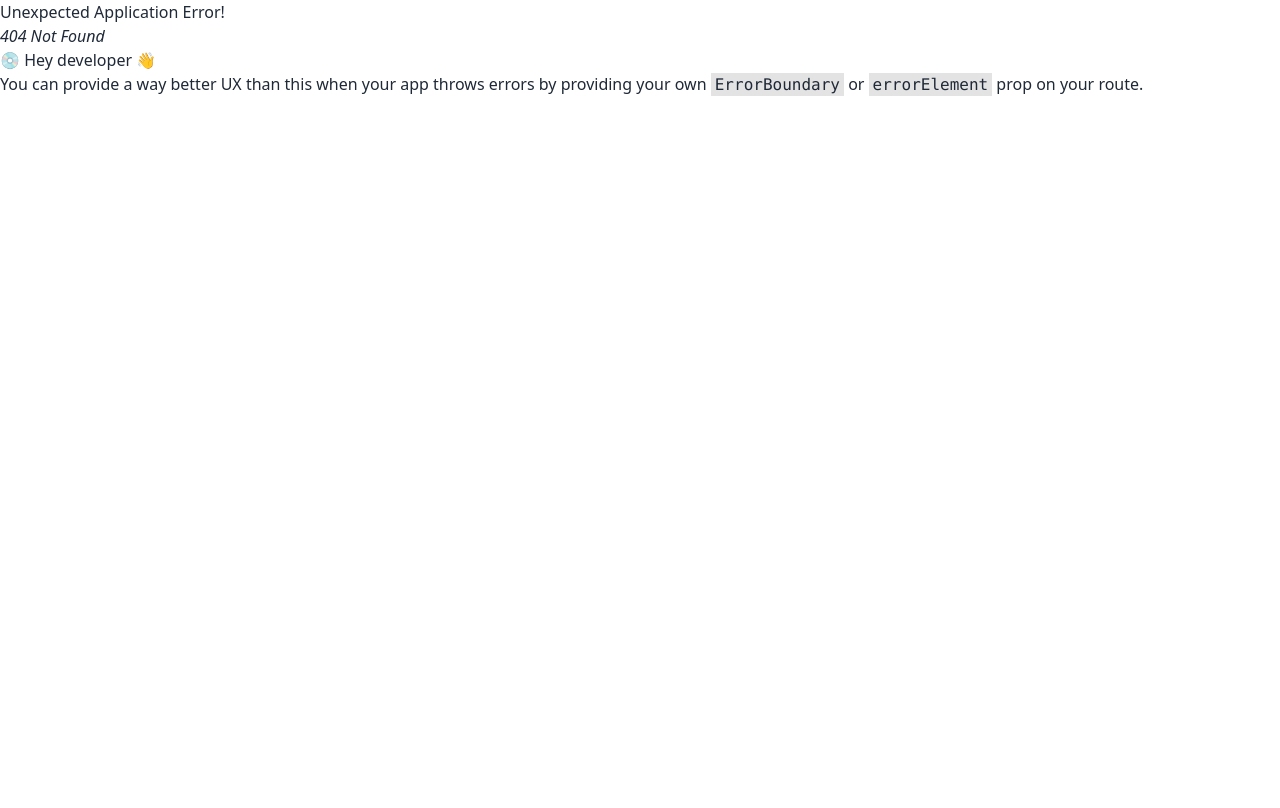
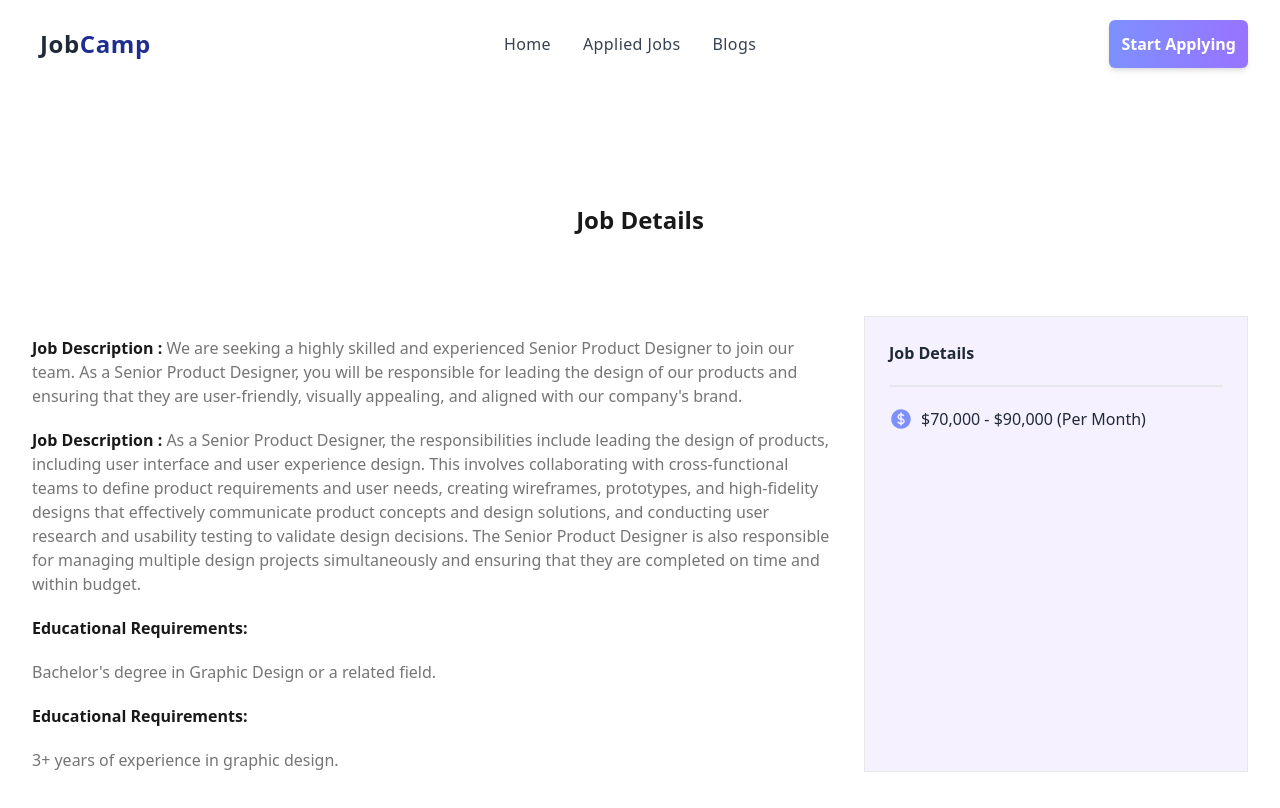
Before and after one commit to istiaq-tanim/carrer-hub, a React (Vite) app: page /1234 in a window 1280 px wide. Before the commit this address had no page. Built offline with nearby package versions, Linux system fonts and the light colour scheme.

Commit message:
jobDescription requirment added

```diff
--- a/public/featuredJob.json
+++ b/public/featuredJob.json
@@ -8,10 +8,10 @@
         "location": "Los Angeles",
         "fulltime_or_parttime": "Full-time",
         "salary": "$100,000 - $120,000",
-        "job_description": "We are seeking a highly skilled software engineer to join our team...",
-        "job_responsibility": "Design and develop software solutions...",
-        "educational_requirements": "Bachelor's degree in Computer Science or a related field...",
-        "experiences": "5+ years of experience in software development...",
+        "job_description":"We are seeking a talented software engineer to join our team. The ideal candidate will have experience in designing, developing, testing, and maintaining software applications or systems. The successful candidate will work collaboratively with cross-functional teams to create software solutions that meet business needs",
+        "job_responsibility": "The job responsibilities of a software engineer involve designing, developing, testing, and maintaining software applications or systems. They work with cross-functional teams to create software solutions that meet business needs, and write code using programming languages such as Java, C++, Python, or JavaScript. Software engineers also conduct code reviews, debug and troubleshoot software issues, and create technical documentation. They participate in agile development processes to manage project workflows, stay up to date with emerging technologies and industry trends, and collaborate with team members to ensure code integration and deployment. Finally, they work with customers or end-users to understand their needs and provide technical support when required. Ultimately, the role of a software engineer is to create and maintain high-quality software that meets the needs of the organization and its stakeholders.",
+        "educational_requirements": "Bachelor's degree in Computer Science or a related field.",
+        "experiences": "5+ years of experience in software development.",
         "contact_information": {
           "phone": "555-1234",
           "email": "jobs@acmeinc.com"
@@ -26,10 +26,10 @@
         "location": "New York City",
         "fulltime_or_parttime": "Full-time",
         "salary": "$80,000 - $100,000",
-        "job_description": "We are seeking an experienced marketing manager to lead our team...",
-        "job_responsibility": "Develop and execute marketing campaigns...",
-        "educational_requirements": "Bachelor's degree in Marketing or a related field...",
-        "experiences": "7+ years of experience in marketing...",
+        "job_description": "We are seeking a dynamic and innovative Marketing Manager to join our team. The ideal candidate will have experience in creating and implementing successful marketing strategies that drive business growth. The successful candidate will work collaboratively with cross-functional teams to develop and execute marketing campaigns that engage customers and build brand awareness.",
+        "job_responsibility": "As a Marketing Manager, your main responsibility is to develop and implement marketing strategies that align with the organization's goals and objectives. This involves creating and executing marketing campaigns across various channels, including social media, email marketing, and events, and managing and coordinating marketing initiatives with cross-functional teams. You will conduct market research and analyze customer data to identify trends and insights, and monitor and measure the effectiveness of marketing campaigns to adjust strategies accordingly.",
+        "educational_requirements": "Bachelor's degree in Marketing or a related field.",
+        "experiences": "7+ years of experience in marketing.",
         "contact_information": {
           "phone": "555-5678",
           "email": "jobs@abccorp.com"
@@ -44,10 +44,10 @@
         "location": "San Francisco Bay Area",
         "fulltime_or_parttime": "Part-time",
         "salary": "$100,000 - $120,000",
-        "job_description": "We are seeking a talented product designer to join our team...",
-        "job_responsibility": "Create designs for new products...",
-        "educational_requirements": "Bachelor's degree in Graphic Design or a related field...",
-        "experiences": "3+ years of experience in product design...",
+        "job_description": "We are seeking a talented and innovative Product Designer to join our team at Tesla. As a Product Designer, you will be responsible for designing and developing cutting-edge products that meet the needs of Tesla's customers.",
+        "job_responsibility": "As a Product Designer your main responsibility is to design and develop innovative and visually appealing products that meet the needs of Tesla's customers. You will work collaboratively with cross-functional teams, including engineering, marketing, and manufacturing, to create user-centered designs that are functional, easy to use, and aesthetically pleasing. Your focus will be on designing products that are not only visually stunning but also sustainable, energy-efficient, and environmentally friendly.",
+        "educational_requirements": "Bachelor's degree in Graphic Design or a related field.",
+        "experiences": "3+ years of experience in product design.",
         "contact_information": {
           "phone": "555-9012",
           "email": "jobs@xyzco.com"
@@ -62,10 +62,10 @@
         "location": "Los Angeles",
         "fulltime_or_parttime": "Full-time",
         "salary": "$40,000 - $50,000",
-        "job_description": "We are seeking a friendly and professional customer service representative...",
-        "job_responsibility": "Answer customer inquiries and resolve issues...",
-        "educational_requirements": "High School diploma or equivalent...",
-        "experiences": "1+ years of experience in customer service...",
+        "job_description": "Google is seeking a highly motivated and customer-focused individual to join our team as a Customer Service Representative. As a Customer Service Representative, you will be responsible for providing exceptional customer support to our users and customers.",
+        "job_responsibility": "As a Customer Service Representative, your main responsibility is to provide exceptional customer service to Google's users and customers. You will be the first point of contact for customers who have questions or concerns about Google's products and services, and it will be your responsibility to ensure that their needs are met in a timely and professional manner.",
+        "educational_requirements": "High School diploma or equivalent.",
+        "experiences": "1+ years of experience in customer service.",
         "contact_information": {
           "phone": "555-3456",
           "email": "jobs@123industries.com"
@@ -80,10 +80,10 @@
         "location": "New York City",
         "fulltime_or_parttime": "Full-time",
         "salary": "$70,000 - $90,000",
-        "job_description": "We are seeking a creative and talented graphic designer to join our team...",
-        "job_responsibility": "Design visual content for marketing materials...",
-        "educational_requirements": "Bachelor's degree in Graphic Design or a related field...",
-        "experiences": "3+ years of experience in graphic design...",
+        "job_description": "We are seeking a highly skilled and experienced Senior Product Designer to join our team. As a Senior Product Designer, you will be responsible for leading the design of our products and ensuring that they are user-friendly, visually appealing, and aligned with our company's brand.",
+        "job_responsibility": "As a Senior Product Designer, the responsibilities include leading the design of products, including user interface and user experience design. This involves collaborating with cross-functional teams to define product requirements and user needs, creating wireframes, prototypes, and high-fidelity designs that effectively communicate product concepts and design solutions, and conducting user research and usability testing to validate design decisions. The Senior Product Designer is also responsible for managing multiple design projects simultaneously and ensuring that they are completed on time and within budget. ",
+        "educational_requirements": "Bachelor's degree in Graphic Design or a related field.",
+        "experiences": "3+ years of experience in graphic design.",
         "contact_information": {
           "phone": "555-6789",
           "email": "jobs@creativeagency.com"
@@ -98,10 +98,10 @@
         "location": "San Francisco Bay Area",
         "fulltime_or_parttime": "Full-time",
         "salary": "$120,000 - $150,000",
-        "job_description": "We are looking for an experienced software engineer to help us build our platform...",
-        "job_responsibility": "Develop and maintain the software platform...",
-        "educational_requirements": "Bachelor's degree in Computer Science or a related field...",
-        "experiences": "5+ years of experience in software engineering...",
+        "job_description": "We are looking for a highly skilled and experienced Technical Database Engineer to join our team. The successful candidate will be responsible for ensuring the performance, availability, and security of our company's databases.",
+        "job_responsibility": "The Technical Database Engineer will be responsible for designing, implementing, and maintaining the company's database systems and infrastructure. This includes ensuring the availability, scalability, and security of the databases, as well as monitoring their performance and implementing tuning strategies to optimize performance. The Technical Database Engineer will be responsible for identifying and troubleshooting database issues, and working with cross-functional teams to resolve them. They will also develop and maintain database backup and recovery plans, as well as disaster recovery plans.",
+        "educational_requirements": "Bachelor's degree in Computer Science or a related field.",
+        "experiences": "5+ years of experience in software engineering.",
         "contact_information": {
           "phone": "555-1234",
           "email": "jobs@techstartup.com"
--- a/src/components/FeaturedJob/FeaturedJob.jsx
+++ b/src/components/FeaturedJob/FeaturedJob.jsx
@@ -1,5 +1,6 @@
 import React from 'react';
 import { MapPinIcon, CurrencyDollarIcon } from '@heroicons/react/24/solid'
+import { Link } from 'react-router-dom';
 
 const FeaturedJob = ({ job }) => {
     const { id, job_title, company_logo, company_name, remote_or_onsite, fulltime_or_parttime, location, salary } = job
@@ -21,7 +22,7 @@ const FeaturedJob = ({ job }) => {
                 </div>
 
                 <div className="card-actions pt-3">
-                    <button className="btn btn-primary">View Details</button>
+                    <Link to={`/${id}`}><button className="btn btn-primary">View Details</button></Link>
                 </div>
             </div>
         </div>
--- a/src/components/Header/Header.jsx
+++ b/src/components/Header/Header.jsx
@@ -12,8 +12,8 @@ const Header = () => {
             <div className='relative flex items-center justify-between'>
                 {/* Logo Section */}
                 <Link to='/' className='inline-flex items-center'>
-                    <span className='ml-2 text-xl font-bold tracking-wide text-gray-800'>
-                        nextPage
+                    <span className='ml-2 text-2xl font-bold tracking-wide text-gray-800'>
+                        Job<span className='text-[#1f2d91]'>Camp</span>
                     </span>
                 </Link>
 
--- a/src/components/Home/Home.jsx
+++ b/src/components/Home/Home.jsx
@@ -6,7 +6,7 @@ import FeaturedJob from '../featuredJob/FeaturedJob';
 
 const Home = () => {
     const featuredJob=useLoaderData();
-    console.log(featuredJob)
+
     return (
         <div>
             <Banner></Banner>
--- /dev/null
+++ b/src/components/JobDetails/JobDetails.jsx
@@ -0,0 +1,41 @@
+import React, { useEffect, useState } from 'react';
+import { useParams, useLoaderData } from 'react-router-dom';
+import { MapPinIcon, CurrencyDollarIcon } from '@heroicons/react/24/solid';
+const JobDetails = () => {
+    const [job, setJob] = useState({});
+    const dynamic = useParams();
+    const featureJobs = useLoaderData();
+    useEffect(() => {
+        let selectJob = featureJobs.find(job => job.id == dynamic.id)
+        setJob(selectJob);
+    }, [])
+
+    const { job_description, job_responsibility, educational_requirements, experiences, salary, job_title } = job
+    return (
+        <div className='my-container my-5'>
+            <h3 className='text-[#1A1919] text-center my-20 text-2xl font-bold'>Job Details</h3>
+
+            <div className='grid grid-cols-3 gap-8'>
+                <div class="col-span-2">
+                    <p className='text-[rgba(117,117,117,1)] my-5'><span className='font-bold text-[#1A1919]'>Job Description :</span> {job_description}</p>
+                    <p className='text-[rgba(117,117,117,1)] my-5'><span className='font-bold text-[#1A1919]'>Job Description :</span> {job_responsibility}</p>
+                    <span className='font-bold text-[#1A1919]'>Educational Requirements:</span>
+                    <p className='text-[rgba(117,117,117,1)] my-5'>{educational_requirements}</p>
+
+                    <span className='font-bold text-[#1A1919]'>Educational Requirements:</span>
+                    <p className='text-[rgba(117,117,117,1)] mt-5'>{experiences}</p>
+
+                </div>
+
+                <div className='border bg-[rgba(152,115,255,0.1)] p-6'>
+                    <h3 className='mb-5 font-bold '>Job Details</h3>
+                    <p className='border-b-2 text-[rgba(152,115,255,1)]'></p>
+                    <p className='flex gap-2 mt-5'><span><CurrencyDollarIcon className="h-6 w-6 text-[rgba(126,144,254,1)]" /></span>{salary} (Per Month)</p>
+
+                </div>
+            </div>
+        </div>
+    );
+};
+
+export default JobDetails;
--- a/src/main.jsx
+++ b/src/main.jsx
@@ -10,6 +10,7 @@ import Home from './components/Home/Home';
 import Root from './components/Layout/Root';
 import AppliedJobs from './components/Appliedjobs/AppliedJobs';
 import Blogs from './components/Blogs/Blogs';
+import JobDetails from './components/JobDetails/JobDetails';
 
 const router =createBrowserRouter([
   {
@@ -21,6 +22,11 @@ const router =createBrowserRouter([
         element:<Home></Home>,
         loader:()=>fetch("featuredJob.json")
 
+      },
+      {
+          path:"/:id",
+          element:<JobDetails></JobDetails>,
+          loader:({params})=>fetch("/featuredJob.json")
       },
       {
          path:"/jobs",
```
